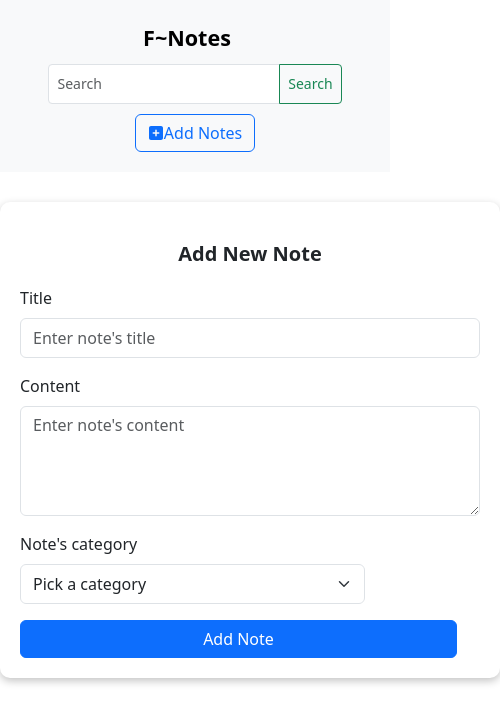
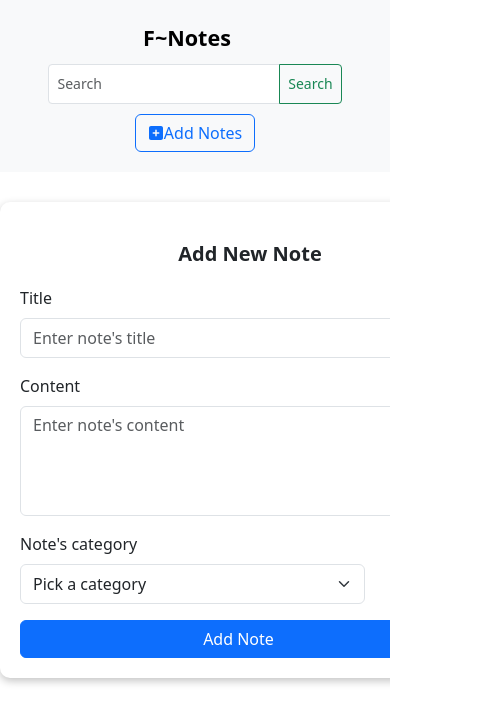
Before and after one commit to mhdfaaiz/Notes_App-frontend, a React (Create React App) app: page /add-notes in a window 390 px wide. Shown: the top 722 px of the page, 500 px wide, since content can reach past the window. Built offline with nearby package versions, Linux system fonts and the light colour scheme; no server answers.

Commit message:
completed

```diff
--- a/public/index.html
+++ b/public/index.html
@@ -25,7 +25,7 @@
 
 <body>
   <noscript>You need to enable JavaScript to run this app.</noscript>
-  <div id="root"></div>
+  <div class="main" id="root"></div>
   <!--
       This HTML file is a template.
       If you open it directly in the browser, you will see an empty page.
--- a/src/index.css
+++ b/src/index.css
@@ -177,18 +177,17 @@ body {
   }
 
   .body {
-    overflow: hidden;
     position: fixed;
     height: 100%;
-    width: 100%;
   }
 
   .navbar {
     width: 100%;
   }
 
-  #root {
+  .main {
     width: 100%;
+    overflow: hidden;
   }
 
 
```
